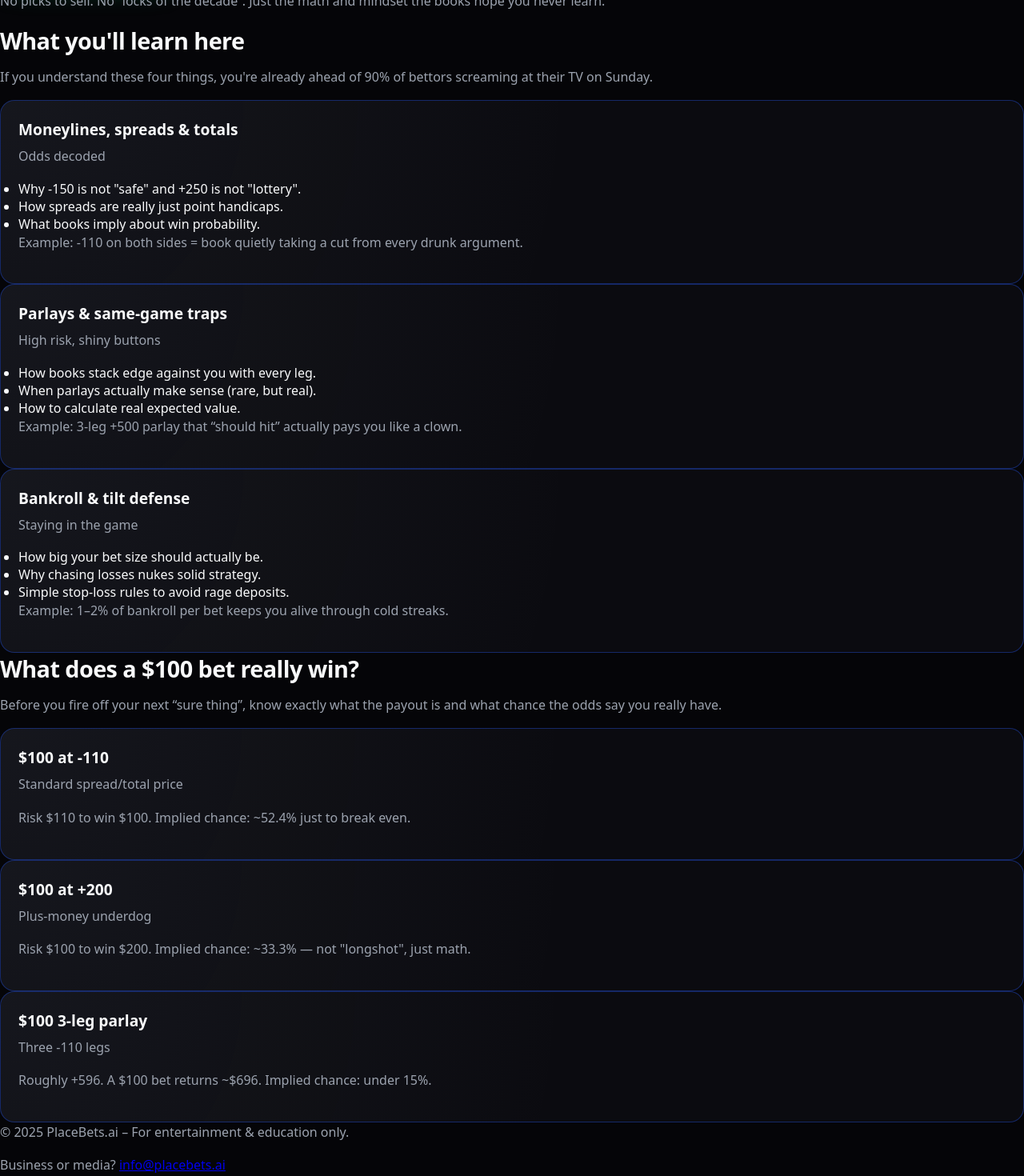
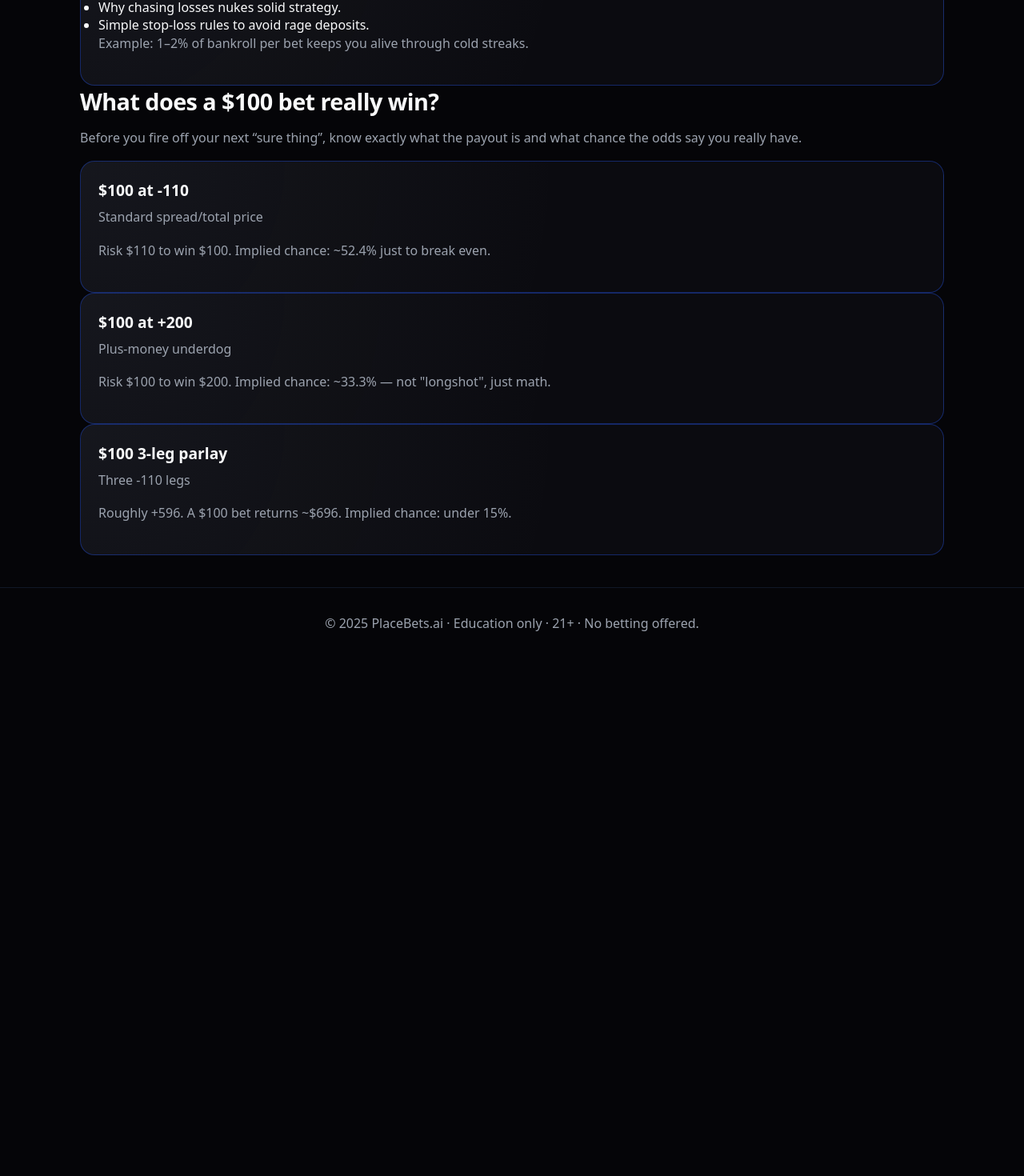
Before and after one commit to placebetsai/Placebetsai, a Next.js app: page / in a window 1280 px wide. Shown: the part 1110-2580 px from the top of the page at 80% size. After the commit the page ends 1958 px from the top, so only its background shows below. Built offline with nearby package versions, Linux system fonts and the light colour scheme.

Commit message:
Update layout.js

```diff
--- a/app/layout.js
+++ b/app/layout.js
@@ -1,33 +1,34 @@
 import "./globals.css";
 import Navbar from "../components/Navbar";
-import MatrixBackground from "../components/MatrixBackground";
 
 export const metadata = {
-  title: "PlaceBets.ai – Learn Sports Betting Without Going Broke",
+  title: "PlaceBets.ai – Learn Odds, Tools & Strategy",
   description:
-    "Clean, no-BS guide to sports betting. Learn moneylines, spreads, parlays, bankroll management, and what a $100 bet really wins.",
+    "Education-first sports betting hub. Odds calculators, bankroll strategy, +EV betting, and a clean glossary so you stop gambling blind.",
 };
 
 export default function RootLayout({ children }) {
   return (
     <html lang="en">
-      <body className="site-root">
-        <canvas id="matrix"></canvas>
-        <MatrixBackground />
-
-        <header className="site-header">
+      <body>
+        <div className="app-shell">
           <Navbar />
-        </header>
-
-        <main>{children}</main>
-
-        <footer className="site-footer">
-          <p>© 2025 PlaceBets.ai – For entertainment & education only.</p>
-          <p>
-            Business or media?{" "}
-            <a href="mailto:info@placebets.ai">info@placebets.ai</a>
-          </p>
-        </footer>
+          <main className="site-main">{children}</main>
+          <footer
+            style={{
+              textAlign: "center",
+              padding: "32px 20px 40px",
+              borderTop: "1px solid #111827",
+              color: "#6b7280",
+              fontSize: "0.8rem",
+            }}
+          >
+            <p>
+              © {new Date().getFullYear()} PlaceBets.ai · Education only ·
+              21+ · No betting offered.
+            </p>
+          </footer>
+        </div>
       </body>
     </html>
   );
```
